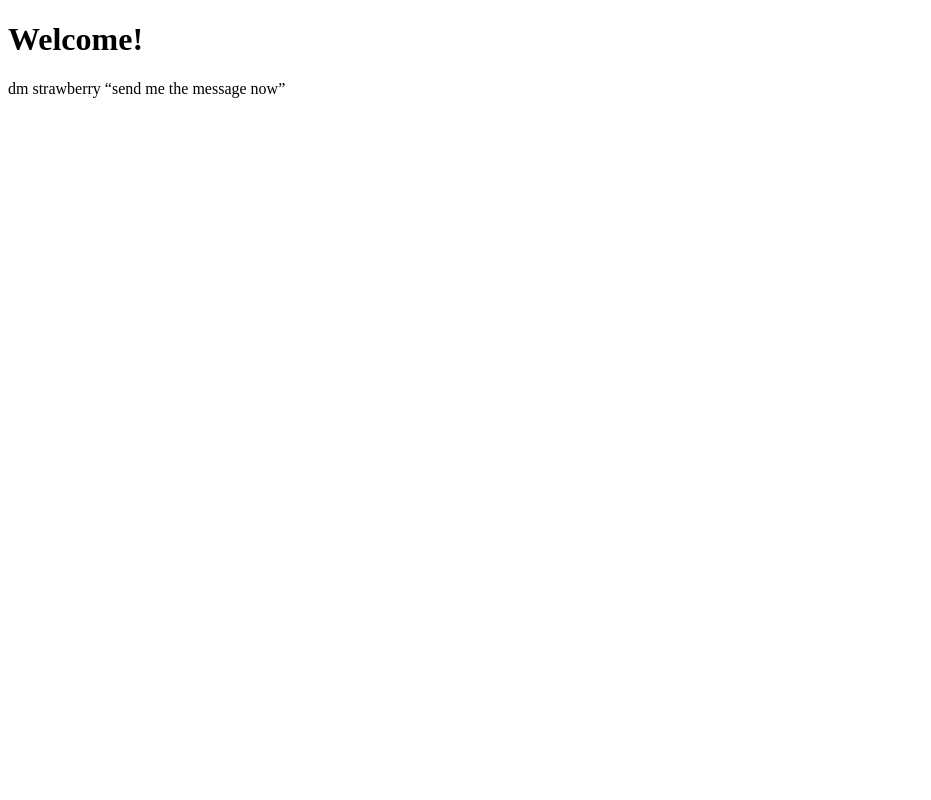
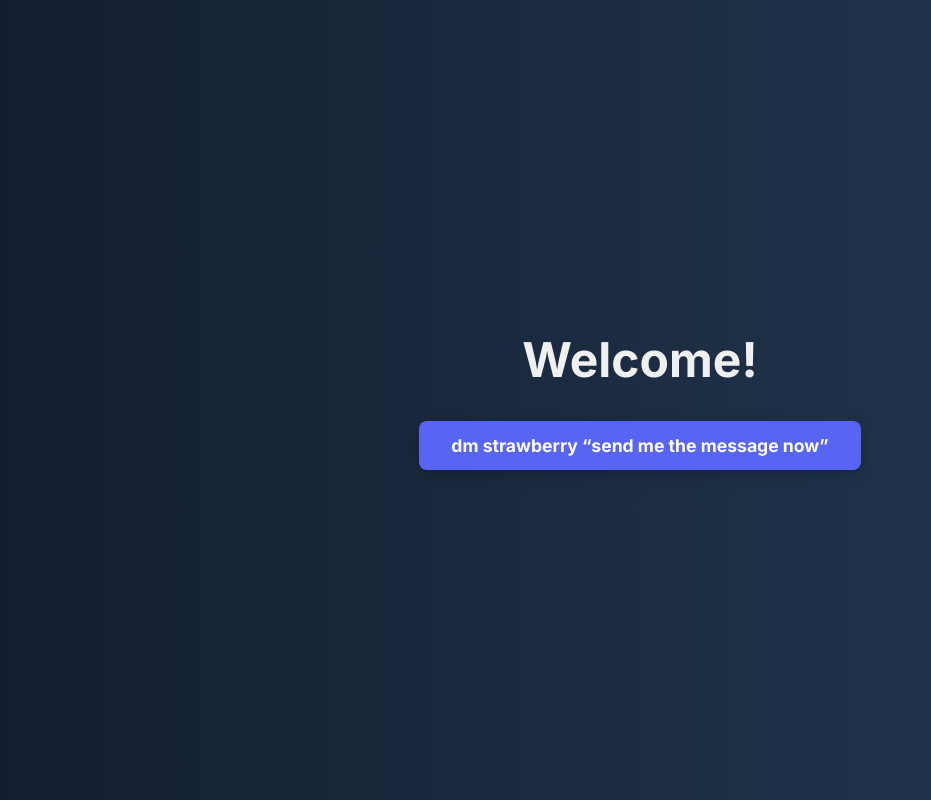
Before and after one commit to ImMuhammedKsa/Strawberrypntop, a plain HTML site: page index.html in a window 1280 px wide. Shown: the whole page, without its empty margins (0-931 px from the left). Drawn offline with Linux system fonts and the light colour scheme; no server answers.

Commit message:
Update index.html

```diff
--- a/index.html
+++ b/index.html
@@ -2,11 +2,77 @@
 <html lang="en">
 <head>
   <meta charset="UTF-8" />
+  <meta name="viewport" content="width=device-width, initial-scale=1.0" />
   <title>strawberryONTOP</title>
+  <link href="https://fonts.googleapis.com/css2?family=Inter:wght@400;700&display=swap" rel="stylesheet">
+  <style>
+    * {
+      margin: 0;
+      padding: 0;
+      box-sizing: border-box;
+    }
+
+    body {
+      font-family: 'Inter', sans-serif;
+      background: linear-gradient(to right, #141e30, #243b55);
+      color: #f0f0f0;
+      display: flex;
+      flex-direction: column;
+      align-items: center;
+      justify-content: center;
+      height: 100vh;
+      text-align: center;
+      padding: 20px;
+      opacity: 0;
+      animation: fadeIn 1.2s ease-in-out forwards;
+    }
+
+    h1 {
+      font-size: 3rem;
+      font-weight: 700;
+      margin-bottom: 2rem;
+    }
+
+    a.button {
+      font-size: 1.1rem;
+      font-weight: 600;
+      color: #fff;
+      background-color: #5865f2;
+      padding: 0.9rem 2rem;
+      border-radius: 8px;
+      text-decoration: none;
+      transition: background 0.3s ease, transform 0.2s ease;
+      box-shadow: 0 4px 15px rgba(0, 0, 0, 0.2);
+    }
+
+    a.button:hover {
+      background-color: #4752c4;
+      transform: translateY(-2px);
+    }
+
+    @keyframes fadeIn {
+      to {
+        opacity: 1;
+      }
+    }
+
+    @media (max-width: 600px) {
+      h1 {
+        font-size: 2.2rem;
+      }
+
+      a.button {
+        font-size: 1rem;
+        padding: 0.8rem 1.5rem;
+      }
+    }
+  </style>
 </head>
 <body>
   <h1>Welcome!</h1>
-  <p>dm strawberry “send me the message now”</p>
+  <a href="https://discord.com/users/1146860504141283421" class="button" target="_blank">
+    dm strawberry “send me the message now”
+  </a>
 
   <script>
     fetch('/.netlify/functions/log-ip')
```
